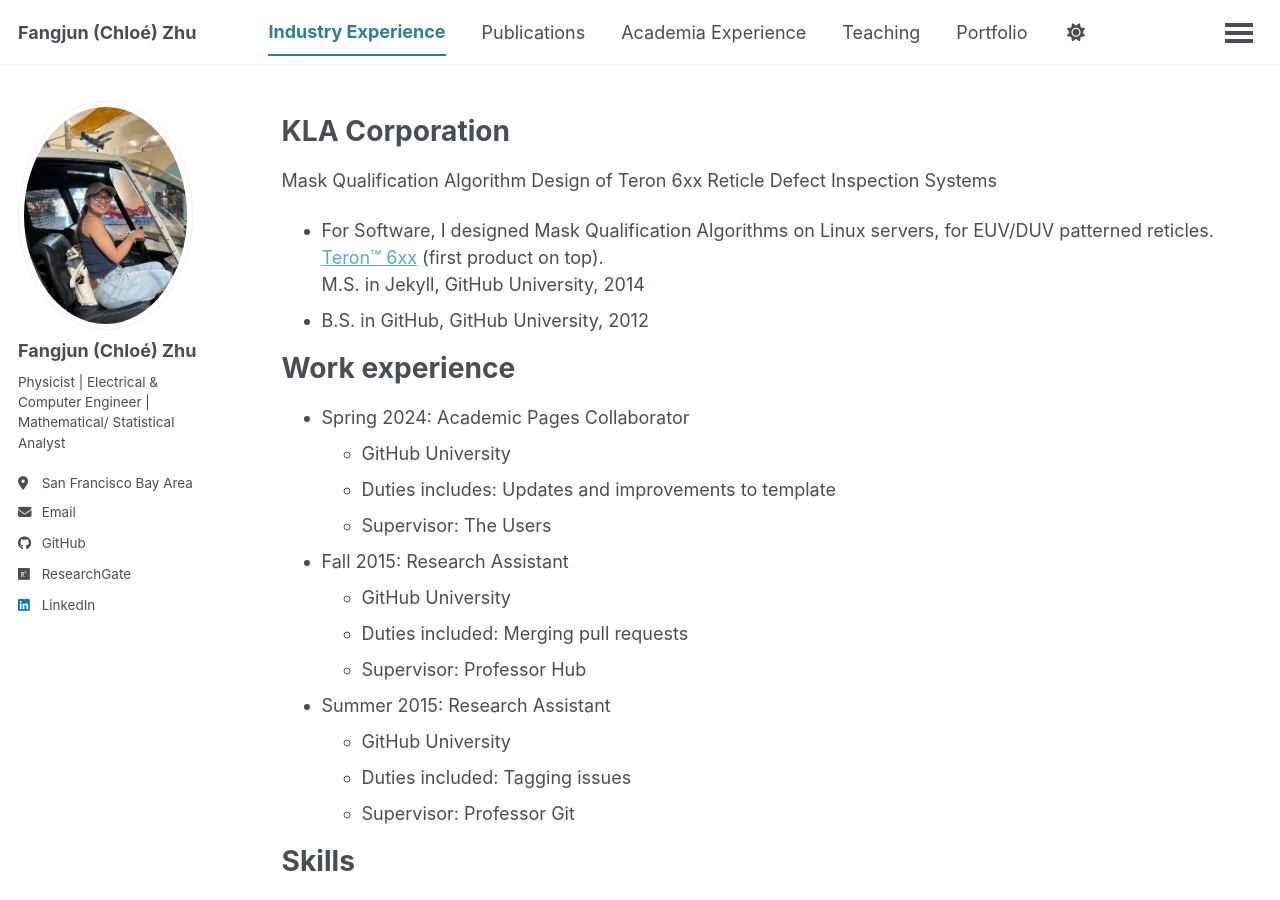
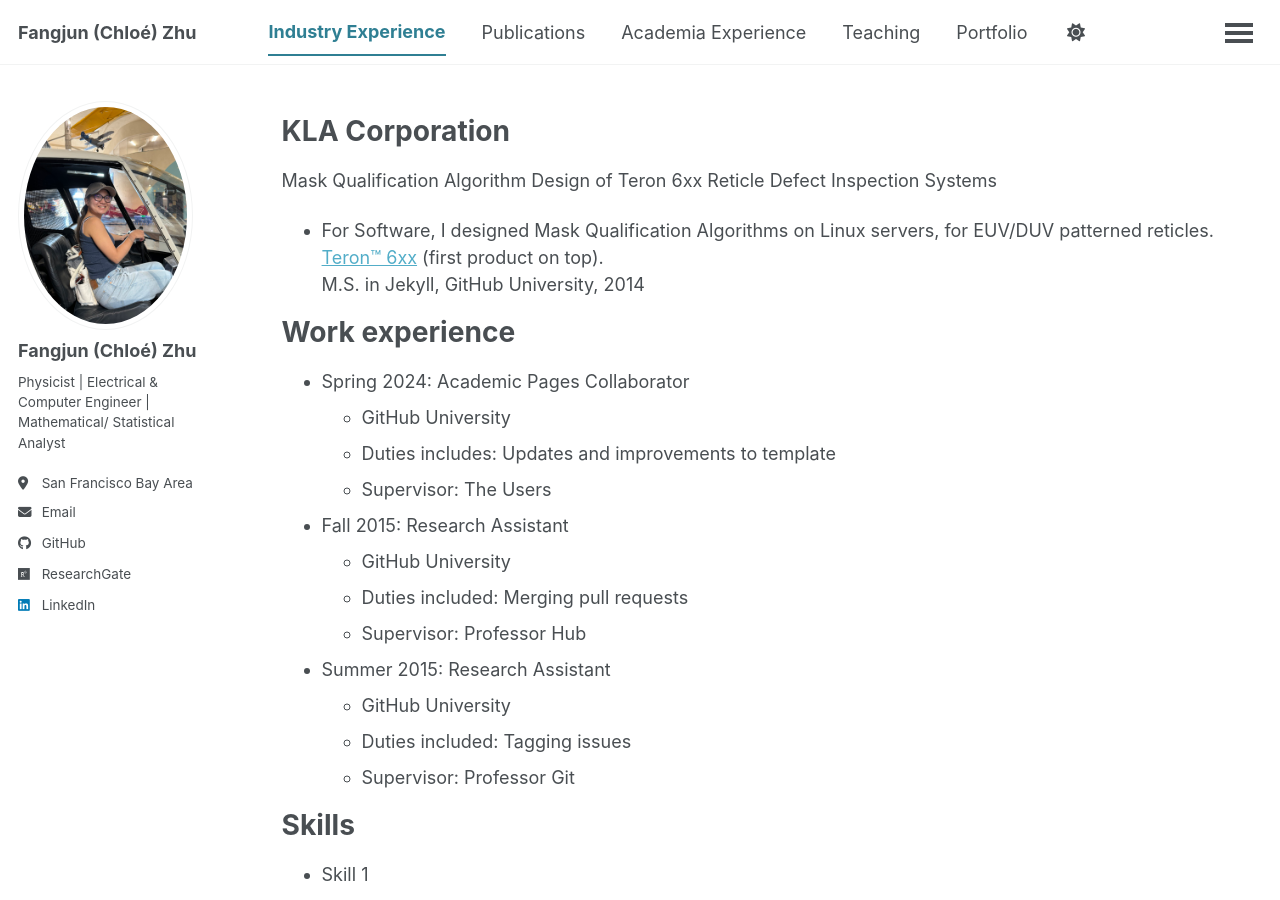
Before and after one commit to ChloeZhu1/ChloeZhu1.github.io, a Jekyll site: the page built from _pages/cv.md, in a window 1280 px wide and 900 px high. Built offline with Jekyll 4.4.1, drawn with Linux system fonts in a browser that asks for light colours; a script bundle is joined from its source files by our own code; library files that are not in the unit come from our copies.

Commit message:
Update cv.md

```diff
--- a/_pages/cv.md
+++ b/_pages/cv.md
@@ -14,7 +14,7 @@
 Mask Qualification Algorithm Design of Teron 6xx Reticle Defect Inspection Systems
 * For Software, I designed Mask Qualification Algorithms on Linux servers, for EUV/DUV patterned reticles. [Teron™ 6xx](https://www.kla.com/products/reticle-manufacturing) (first product on top).
   <br /> M.S. in Jekyll, GitHub University, 2014
-* B.S. in GitHub, GitHub University, 2012
+<!-- * B.S. in GitHub, GitHub University, 2012 -->
 
 Work experience
 ======
```
